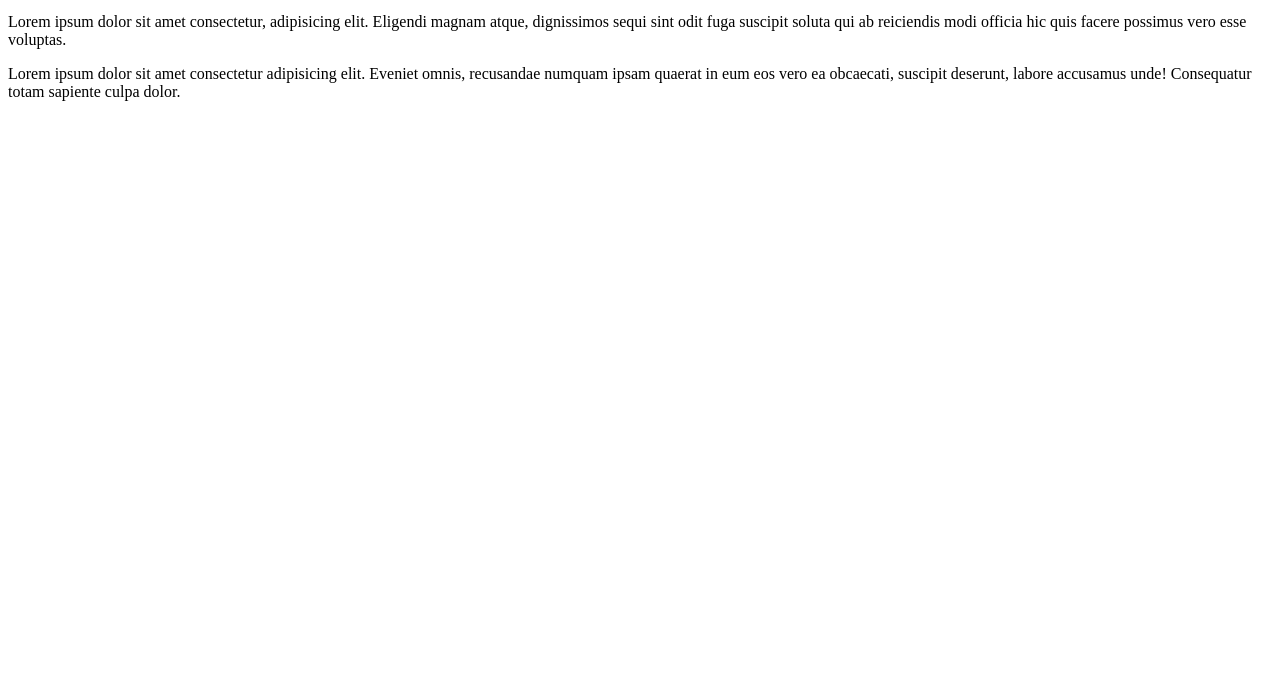
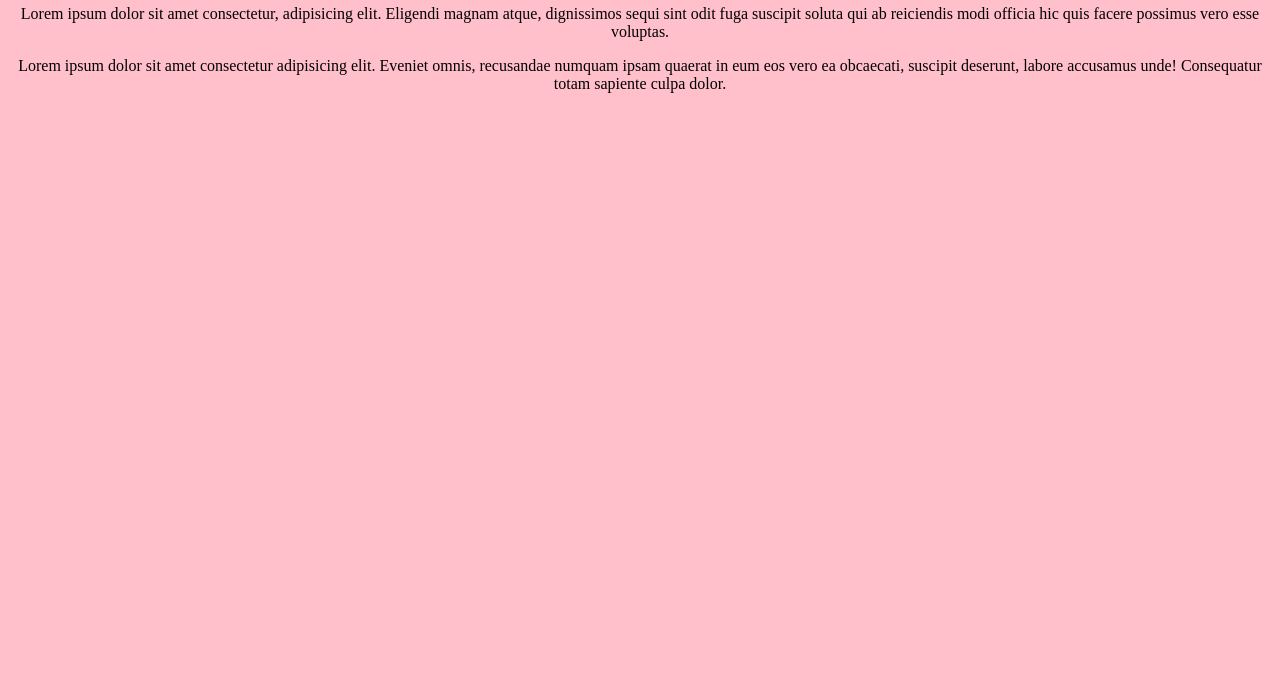
Before and after one commit to GITgail/gellysportfolio, a plain HTML site: page index.html in a window 1280 px wide. Shown: the part 105-800 px from the top of the page. Drawn offline with Linux system fonts and the light colour scheme.

Commit message:
changes to text

```diff
--- a/index.html
+++ b/index.html
@@ -4,7 +4,7 @@
     <meta http-equiv="X-UA-Compatible" content="IE=edge">
     <meta name="viewport" content="width=device-width, initial-scale=1.0">
     <title>Document</title>
-    <link rel="styles" href="styles.css">
+    <link rel="stylesheet" href="styles.css">
 </head>
 <body>
     <h1>GellysProjects</h1>
```
